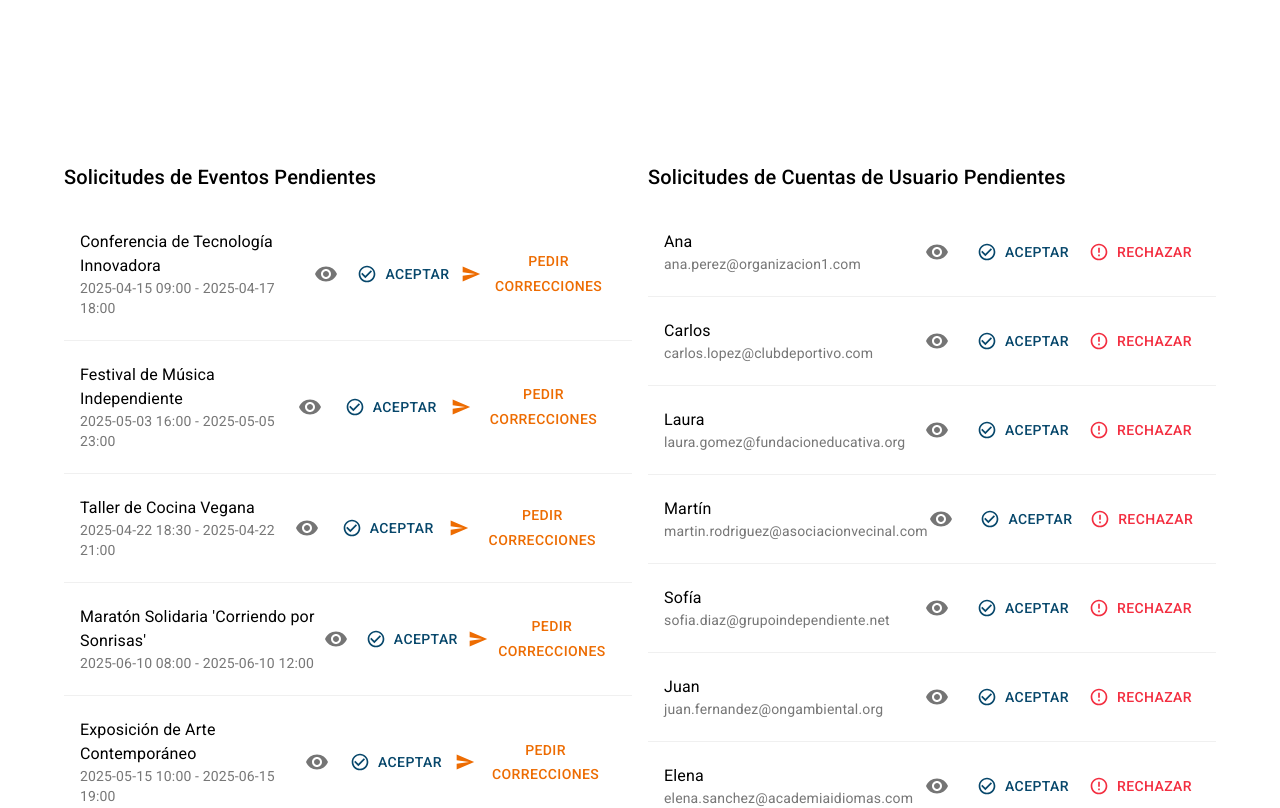
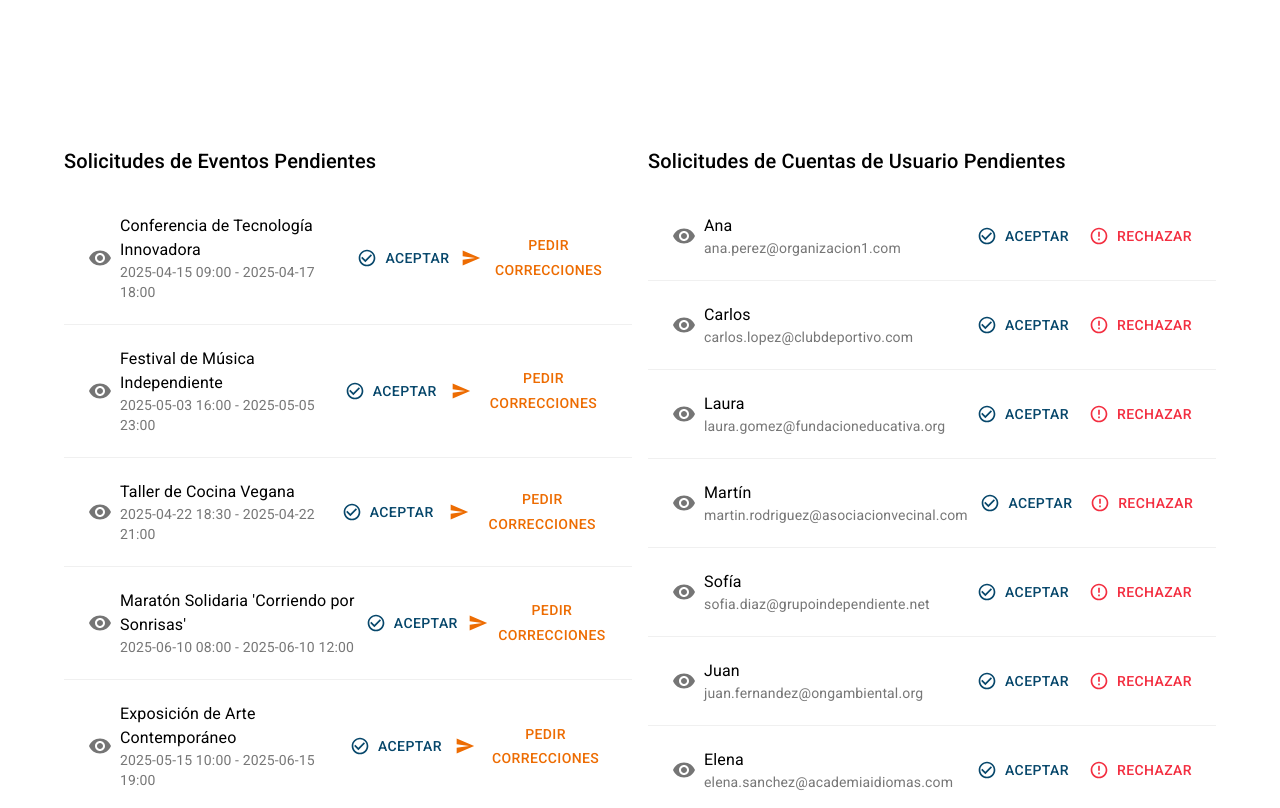
Before and after one commit to MarcosRillo/EATT, a Next.js app: page /superUser in a window 1280 px wide. Shown: the part 960-1768 px from the top of the page. Built offline with nearby package versions, Linux system fonts and the light colour scheme.

Commit message:
ojito a la izquierda

```diff
--- a/src/app/superUser/page.jsx
+++ b/src/app/superUser/page.jsx
@@ -118,7 +118,7 @@ function SuperuserDashboard() {
       </Typography>
       <Calendar />
 
-      <Grid container spacing={2} sx={{ mt: 4 }}>
+      <Grid container spacing={2}>
         <Grid item xs={12} md={6}>
           <Typography variant="h6" gutterBottom>
             Solicitudes de Eventos Pendientes
@@ -130,16 +130,16 @@ function SuperuserDashboard() {
                   key={event.id}
                   sx={{ borderBottom: "1px solid #f0f0f0", padding: "16px" }}
                 >
-                  <ListItemText
-                    primary={event.nombre}
-                    secondary={`${event.fechaDesde} ${event.horaDesde} - ${event.fechaHasta} ${event.horaHasta}`}
-                  />
                   <IconButton
                     onClick={() => handleOpenEventPreview(event)}
                     aria-label="ver"
                   >
                     <VisibilityIcon />
                   </IconButton>
+                  <ListItemText
+                    primary={event.nombre}
+                    secondary={`${event.fechaDesde} ${event.horaDesde} - ${event.fechaHasta} ${event.horaHasta}`}
+                  />
                   <Button
                     onClick={() => handleAcceptEvent(event.id)}
                     startIcon={<CheckCircleOutlineIcon />}
@@ -177,13 +177,13 @@ function SuperuserDashboard() {
                   key={user.id}
                   sx={{ borderBottom: "1px solid #f0f0f0", padding: "16px" }}
                 >
-                  <ListItemText primary={user.nombre} secondary={user.email} />
                   <IconButton
                     onClick={() => handleOpenUserPreview(user)}
                     aria-label="ver"
                   >
                     <VisibilityIcon />
                   </IconButton>
+                  <ListItemText primary={user.nombre} secondary={user.email} />
                   <Button
                     onClick={() => handleAcceptUser(user.id)}
                     startIcon={<CheckCircleOutlineIcon />}
```
